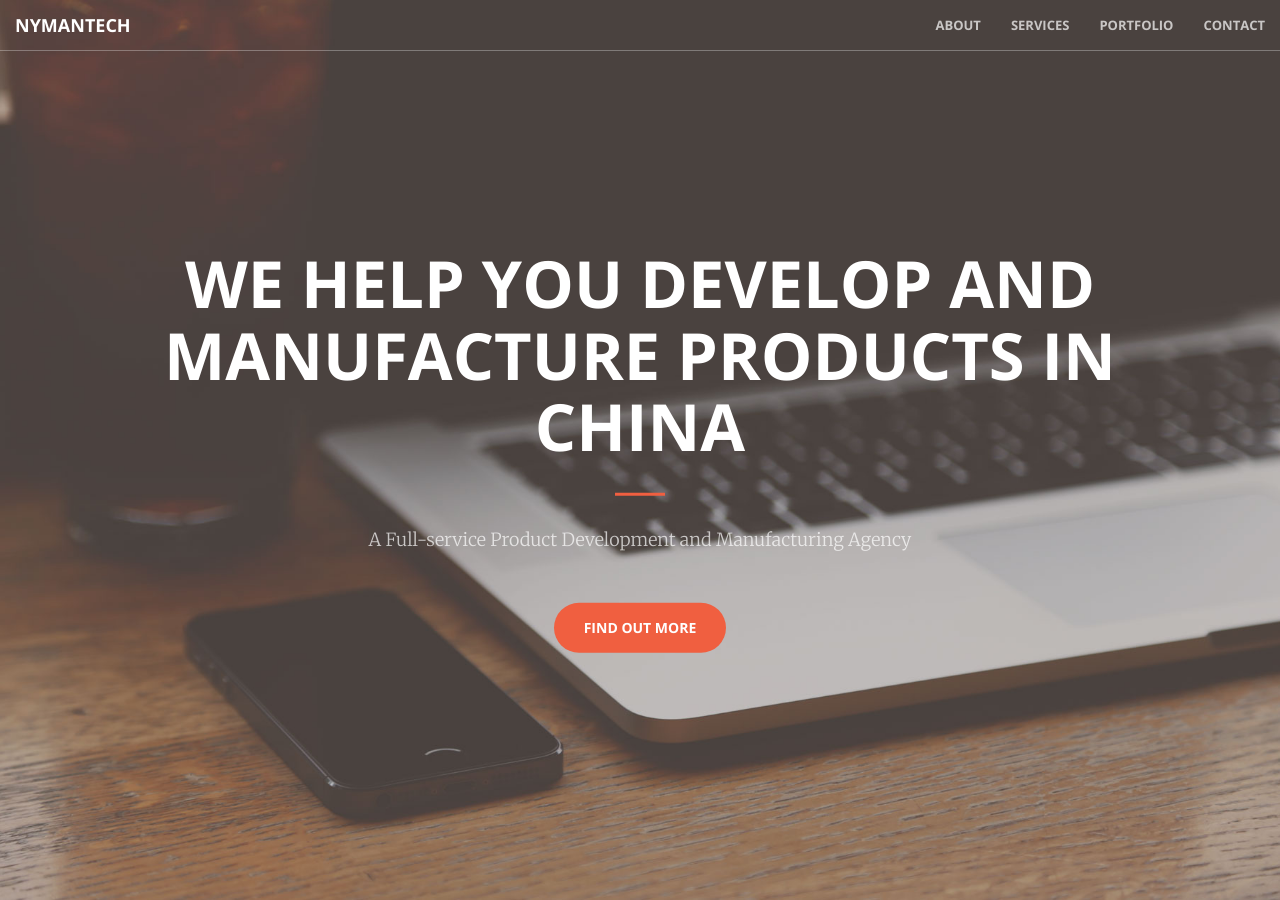
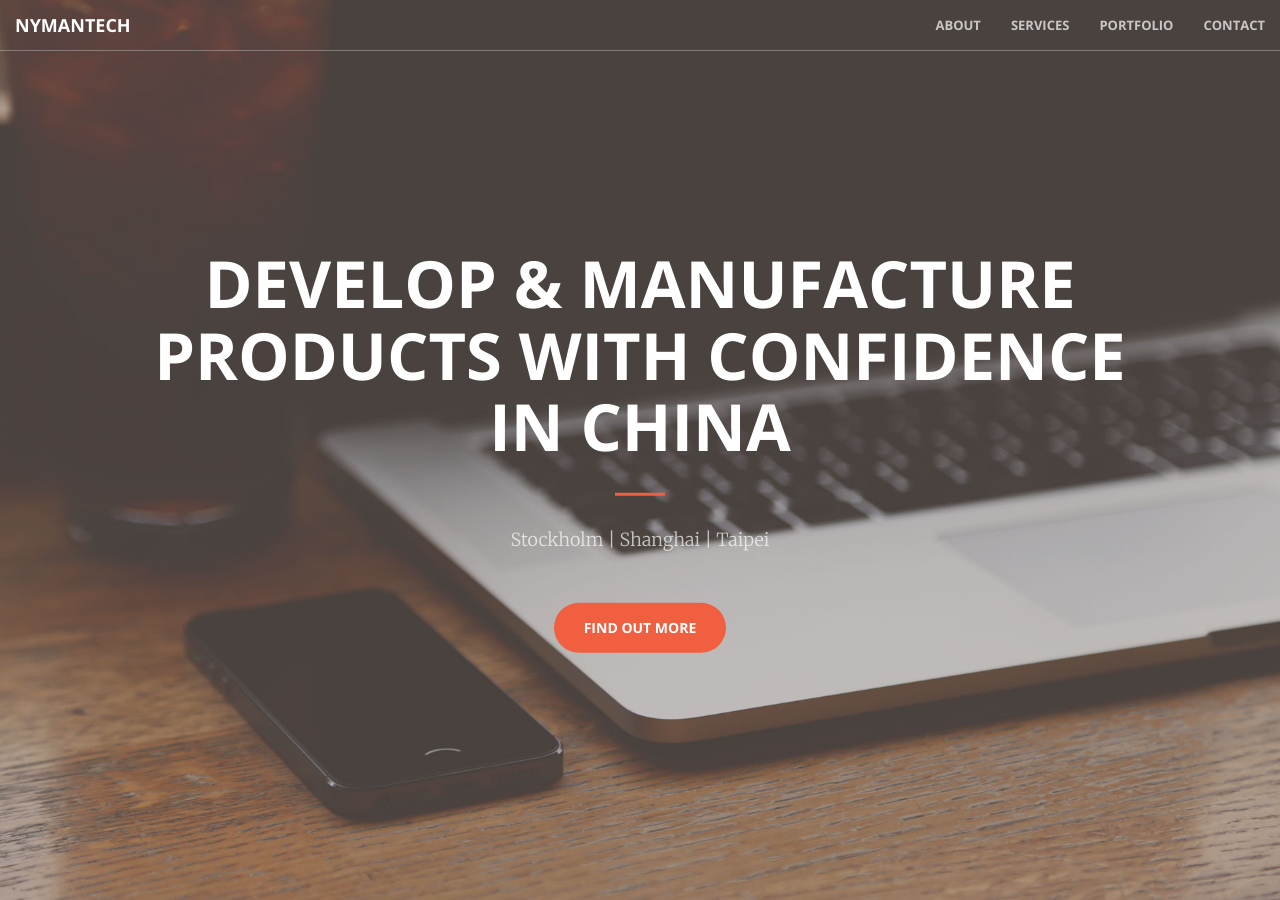
Before and after one commit to nymantech/nymantech.github.io, a Jekyll site: the page built from index.html, in a window 1280 px wide and 900 px high. Built offline with Jekyll 4.4.1, drawn with Linux system fonts in a browser that asks for light colours; some of the changed text lies outside the part shown.

Commit message:
updated call to action and header

```diff
--- a/_config.yml
+++ b/_config.yml
@@ -1,6 +1,6 @@
 # Site settings
 title: Nymantech
-email: hella@nymantech.com
+email: hello@nymantech.com
 description: > # this means to ignore newlines until "baseurl:"
 baseurl: "" # the subpath of your site, e.g. /blog/
 url: "nymantech.github.io" # the base hostname & protocol for your site
--- a/_includes/call-to-action.html
+++ b/_includes/call-to-action.html
@@ -2,9 +2,9 @@
     <div class="container">
         <div class="row">
             <div class="col-lg-8 col-lg-offset-2 text-center">
-                <h2 class="section-heading">Develop & Manufacture with Confidence in China</h2>
+                <h2 class="section-heading">A Full-service Product Development and Manufacturing Partner</h2>
                 <hr class="light">
-                <p class="text-faded">We simplifies your journey from concept to production with end-to-end support, local expertise, and trusted manufacturing partners.</p>
+                <p class="text-faded">We simplify your journey from concept to production with end-to-end support, local expertise, and trusted manufacturing partners.</p>
                 <a href="#" class="btn btn-default btn-xl">Get in Touch</a>
             </div>
         </div>
--- a/_includes/header.html
+++ b/_includes/header.html
@@ -1,9 +1,9 @@
 <header>
     <div class="header-content">
         <div class="header-content-inner">
-            <h1>We help you Develop and Manufacture Products in China</h1>
+            <h1>Develop & Manufacture Products with Confidence in China</h1>
             <hr>
-            <p>A Full-service Product Development and Manufacturing Agency</p>
+            <p>Stockholm | Shanghai | Taipei </p>
             <a href="#about" class="btn btn-primary btn-xl page-scroll">Find Out More</a>
         </div>
     </div>
--- a/_includes/services.html
+++ b/_includes/services.html
@@ -20,7 +20,7 @@
                 <div class="service-box">
                     <i class="fa fa-4x fa-paper-plane wow bounceIn text-primary" data-wow-delay=".1s"></i>
                     <h3>Product Development</h3>
-                    <p class="text-muted">Full-service OEM & ODM project management</p>
+                    <p class="text-muted">Full-service OEM & ODM project git cmanagement</p>
                 </div>
             </div>
             <div class="col-lg-3 col-md-6 text-center">
```
